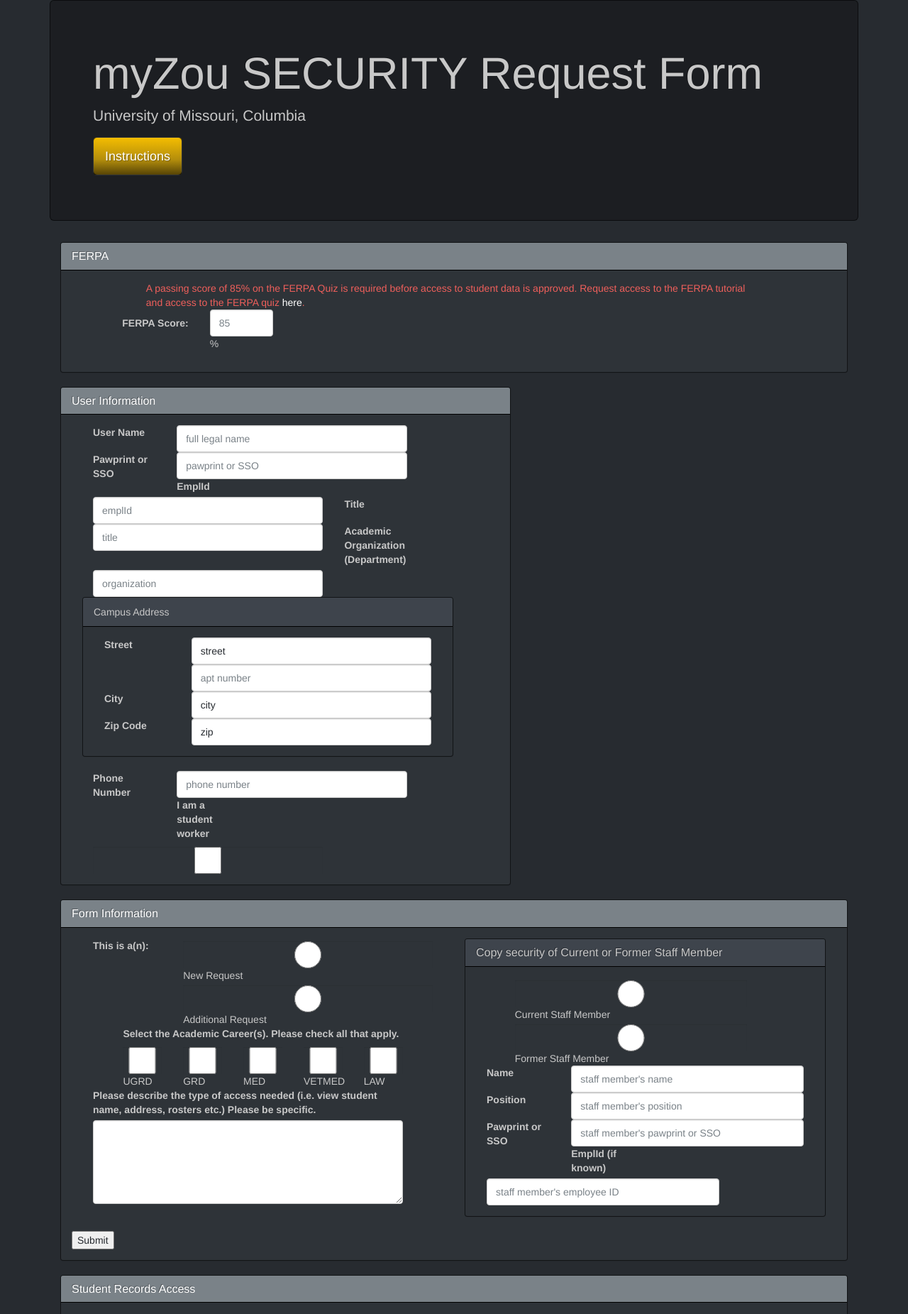
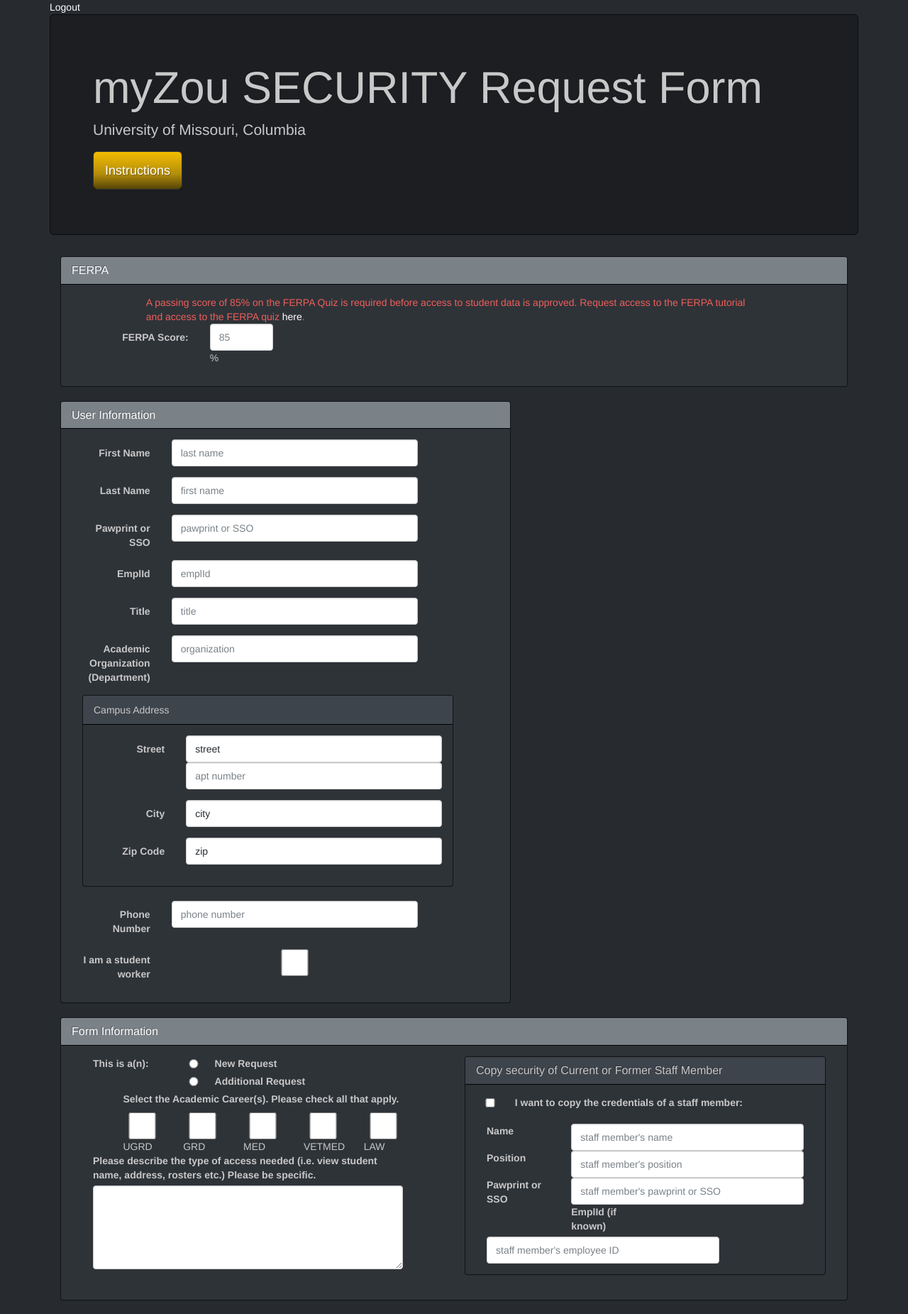
Before and after one commit to tmb4qf/SWEngTeamY, a CodeIgniter app: the page made by application/views/home.php in a window 1280 px wide. Shown: the top 1851 px of the page at 71% size. Run offline with CodeIgniter, Linux system fonts and the light colour scheme; the visitor is signed in with stand-in values (Sample User, id 1); data that the repository does not hold is empty; some libraries are stand-ins or nearby versions.

Commit message:
Cleanup more befoe I start submit function

```diff
--- a/application/views/home.php
+++ b/application/views/home.php
@@ -33,11 +33,12 @@
   <link href="/assets/css/bootstrap.slate.css" rel="stylesheet">
   <script src="https://ajax.googleapis.com/ajax/libs/jquery/1.11.3/jquery.min.js"></script>
   <script src="/assets/js/bootstrap.min.js"></script>
+  <script src="/assets/js/submit.js"></script>
 </head>
 
 <body>
   <div class="container">
-    <!--<?php echo anchor('LogoutController', 'Logout'); ?>-->
+    <?php echo anchor('LogoutController', 'Logout'); ?>
     <div class="jumbotron">
       <h1>myZou SECURITY Request Form</h1>
       <p>University of Missouri, Columbia</p>
@@ -106,15 +107,14 @@
                   <?php $attributes = array('class' => 'form-horizontal');
                     echo form_open('HomePageController/checkUserData', $attributes);
                   ?>
-                  <!--<form class="form-horizontal" method="post">-->
+                  <form class="form-horizontal" method="post">
                   <div class="form-group">
                     <label for="ferpa" class="col-lg-3 control-label">FERPA Score:</label>
                     <div class="col-lg-2">
                       <input type="number" class="form-control" id="ferpa" placeholder="85" name="ferpa">%
                     </div>
                   </div>
-                  <!--<input type="submit" value ="SUBMIT"/>-->
-                <!--</form>-->
+                </form>
                 <?php //echo form_close(); ?>
               </div>
             </div>
@@ -130,16 +130,22 @@
             <h3 class="panel-title">User Information</h3>
           </div>
           <div class="panel-body">
-            <?php $attributes = array('class' => 'form-horizontal');
+            <!--<?php $attributes = array('class' => 'form-horizontal');
                 //echo form_open('HomePageController/checkUserData', $attributes);
-            ?>
-            <!--<form class="form-horizontal">-->
+            ?>-->
+            <form class="form-horizontal">
             <div class="row-fluid">
               <div class="col-md-10">
                 <div class="form-group">
-                    <label for="username" class="col-lg-3 control-label">User Name</label>
+                  <label for="fname" class="col-lg-3 control-label">First Name</label>
                   <div class="col-lg-9">
-                      <input type="text" name = "username" class="form-control" id="username" placeholder="full legal name">
+                    <input type="text" name = "fname" class="form-control" id="fname" placeholder="last name">
+                  </div>
+                </div>
+                <div class="form-group">
+                  <label for="lname" class="col-lg-3 control-label">Last Name</label>
+                  <div class="col-lg-9">
+                    <input type="text" name = "lname" class="form-control" id="lname" placeholder="first name">
                   </div>
                 </div>
                 <div class="form-group">
@@ -217,75 +223,9 @@
               </div>
               <div class="col-md-2"></div>
             </div>
-                <!--<input type="submit" value="Submit"/>-->
-            <!--</form>-->
           </div>
         </div>
       </div>
-      <!-- <div class="col-md-5">
-        <div class="panel panel-primary">
-          <div class="panel-heading">
-            <h3 class="panel-title">Form Information</h3>
-          </div>
-          <div class="panel-body">
-            <form class="form-horizontal">
-              <div class="row-fluid">
-                <!-- <div class="form-group">
-                  <label for="requestType" class="col-lg-3 control-label">This is a(n): </label>
-                  <div class="col-lg-9">
-                    <input type="radio" class="form-control" name="requestType" value="new">New Request<br>
-                    <input type="radio" class="form-control" name="requestType" value="additional">Additonal Request<br>
-                  </div>
-                </div>
-              </div>
-              <div class="row-fluid">
-                <div class="col-md-12">
-                  <div class="panel panel-default">
-                    <div class="panel-heading">
-                      <h3 class="panel-title">Copy security of Current or Former Staff Member</h3>
-                    </div>
-                    <div class="panel-body">
-                      <div class="form-group">
-                        <!-- <label for="staffMember" class="col-lg-3 control-label"></label>
-                        <div class="col-lg-9">
-                          <input type="radio" class="form-control" name="staffMember" value="current">Current Staff Member
-                          <br>
-                          <input type="radio" class="form-control" name="staffMember" value="former">Former Staff Member
-                          <br>
-                        </div>
-                      </div>
-                      <div class="form-group">
-                        <label for="staffName" class="col-lg-3 control-label">Name</label>
-                        <div class="col-lg-9">
-                          <input type="text" class="form-control" id="staffName" placeholder="staff member's name">
-                        </div>
-                      </div>
-                      <div class="form-group">
-                        <label for="staffPosition" class="col-lg-3 control-label">Position</label>
-                        <div class="col-lg-9">
-                          <input type="text" class="form-control" id="staffPosition" placeholder="staff member's position">
-                        </div>
-                      </div>
-                      <div class="form-group">
-                        <label for="staffId" class="col-lg-3 control-label">Pawprint or SSO</label>
-                        <div class="col-lg-9">
-                          <input type="text" class="form-control" id="staffId" placeholder="staff member's pawprint or SSO">
-                        </div>
-                      </div>
-                      <div class="form-group">
-                        <label for="staffEmplID" class="col-lg-3 control-label">EmplId (if known)</label>
-                        <div class="col-lg-9">
-                          <input type="text" class="form-control" id="staffEmplID" placeholder="staff member's employee ID">
-                        </div>
-                      </div>
-                    </div>
-                  </div>
-                </div>
-              </div>
-            </form>
-          </div>
-        </div>
-      </div> -->
     </div>
     <!-- Form Info -->
     <div class="row-fluid">
@@ -301,12 +241,21 @@
                   <div class="form-group">
                     <label for="requestType" class="col-lg-3 control-label">This is a(n): </label>
                     <div class="col-lg-9">
-                      <input type="radio" class="form-control" name="requestType" value="new">New Request
-                      <br>
-                      <input type="radio" class="form-control" name="requestType" value="additional">Additional Request
-                      <br>
+                      <div class="row">
+                        <div class="col-lg-12">
+                          <input class = "col-lg-1" id="newRequest" type="radio" class="form-control" name="requestType" value="new">
+                          <label class = "col-lg-11" for="newRequest" class="control-label">New Request</label>
                         </div>
                       </div>
+                      <div class="row">
+                        <div class="col-lg-12">
+                          <input class="col-lg-1" id="addtlRequest" type="radio" class="form-control" name="requestType" value="additional">
+                          <label class="col-lg-11" for="addtlRequest" class="control-label">Additional Request</label>
+                        </div>
+                      </div>
+                    </div>
+                  </div>
+
                   <div class="form-group">
                     <div class="row-fluid">
                     <!-- TODO: fix indentation of label -->
@@ -356,14 +305,10 @@
                       <h3 class="panel-title">Copy security of Current or Former Staff Member</h3>
                     </div>
                     <div class="panel-body">
-                      <div class="form-group">
-                        <!-- <label for="staffMember" class="col-lg-3 control-label"></label> -->
-                        <div class="col-lg-1"></div>
-                        <div class="col-lg-9">
-                          <input type="radio" class="form-control" name="staffMember" value="current">Current Staff Member
-                          <br>
-                          <input type="radio" class="form-control" name="fstaffMember" value="former">Former Staff Member
-                          <br>
+                      <div class="form-group row">
+                        <div class="col-lg-12">
+                          <input class="col-lg-1" type="checkbox" class="form-control" name="staffMember" value="current">
+                          <label class="col-lg-11" for="staffMember" class="col-lg-10 control-label">I want to copy the credentials of a staff member:</label>
                         </div>
                       </div>
                       <div class="form-group">
@@ -394,9 +339,6 @@
                   </div>
                 </div>
               </div>
-                <input type="submit" value="Submit"/>
-                <?php echo form_close(); ?>
-
             <!--</form>-->
           </div>
         </div>
@@ -876,7 +818,7 @@
     <!-- submit -->
     <div class="row-fluid">
       <div class="col-md-12">
-        <input id = "submit" class="btn btn-primary btn-lg center-block" type="submit" value="Submit">
+        <input id = "submit" class="btn btn-primary btn-lg center-block" type="submit" value="Submit" onclick="submitForm()" />
       </div>
     </div>
   </div>
--- /dev/null
+++ b/assets/js/submit.js
@@ -0,0 +1,4 @@
+function submitForm(){
+	console.log("submitted!  not really.");
+	console.log($("#fname"));
+}
```
Also changed, not shown: assets/js/FormValidation.js (added, +88 -0 lines), assets/js/jquery.maskedinput.js (added). Lines whose indentation alone changed are shown as unchanged.
